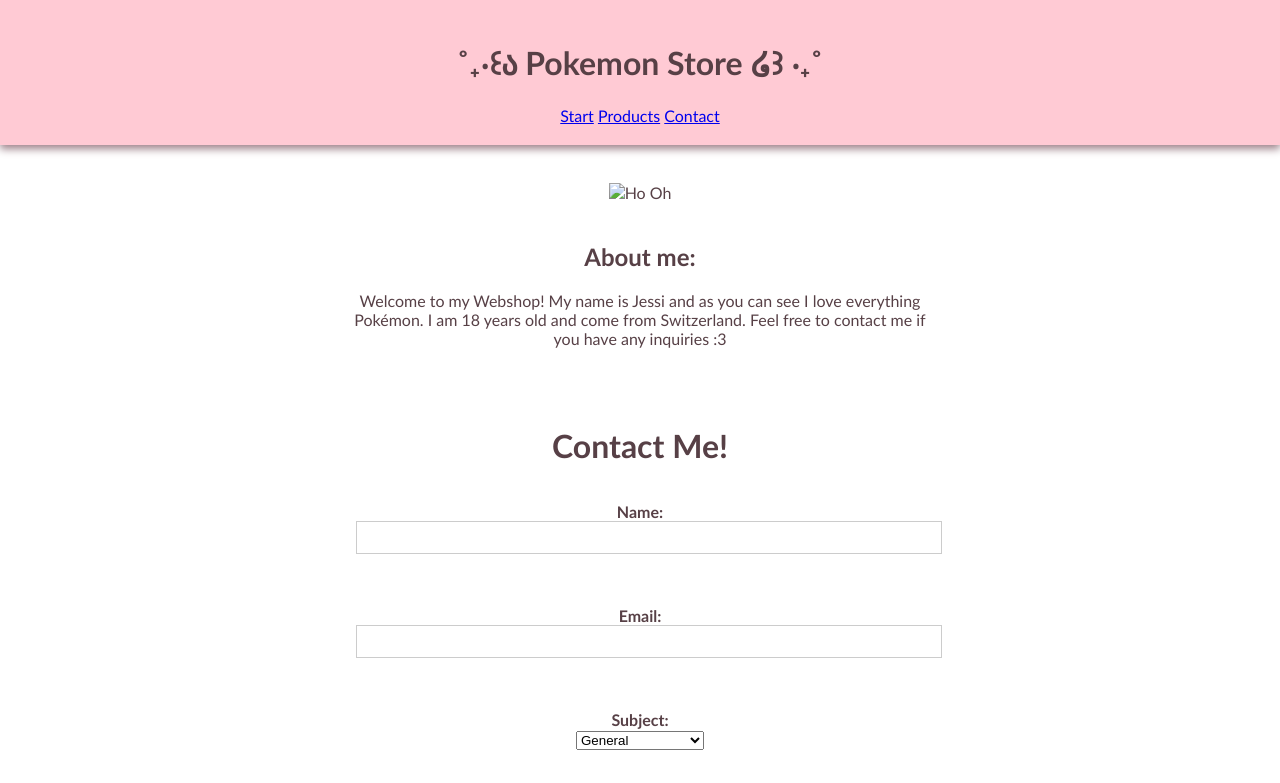
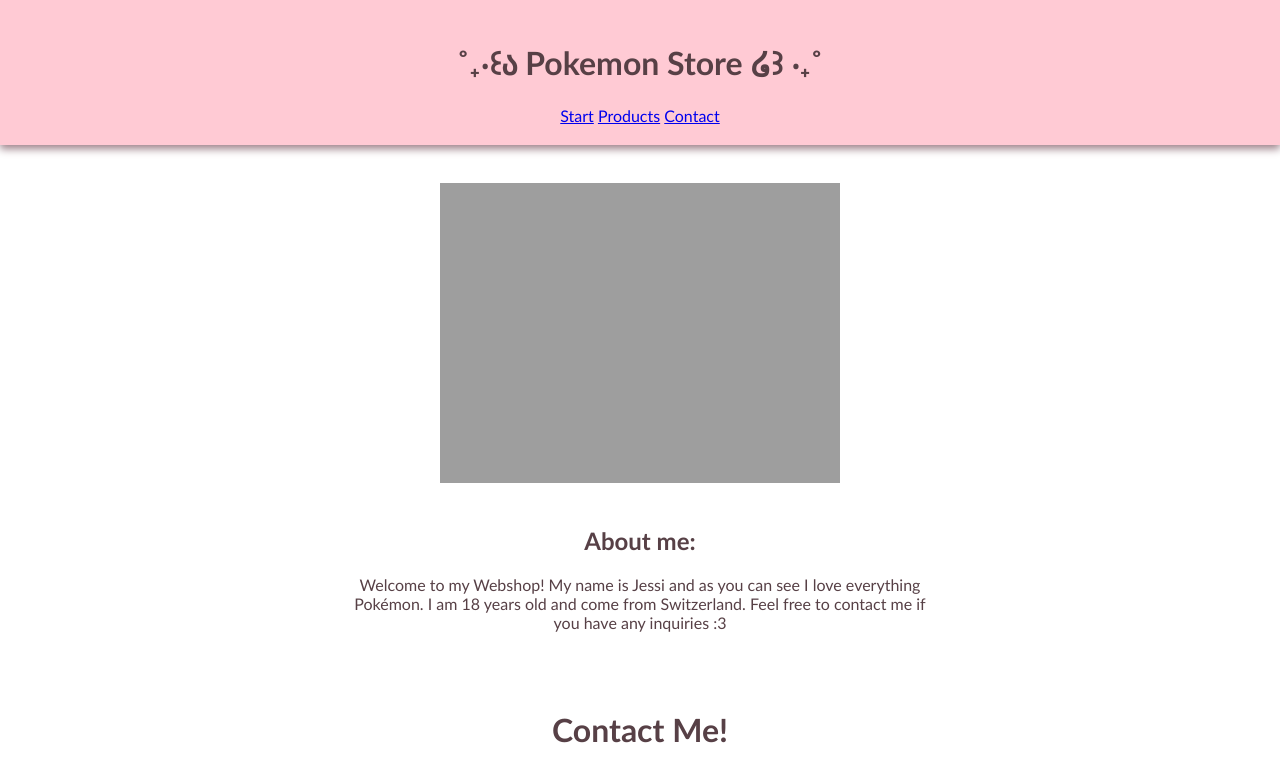
Before and after one commit to tamagochu/m293_webshop, a plain HTML site: page contact.html in a window 1280 px wide. Shown: the top 783 px of the page. Drawn offline with Linux system fonts and the light colour scheme; the site is published under a folder, as on GitHub Pages, so addresses that start at the root find nothing.

Commit message:
Update contact.html

```diff
--- a/contact.html
+++ b/contact.html
@@ -15,7 +15,7 @@
       </nav>
     </header>
     <main>
-      <img src="/img/hooh.gif" alt="Ho Oh" style="margin-top: 3%" />
+      <img src="./img/hooh.gif" alt="Ho Oh" style="margin-top: 3%" />
       <div class="container">
         <h2>About me:</h2>
         <p>
```
